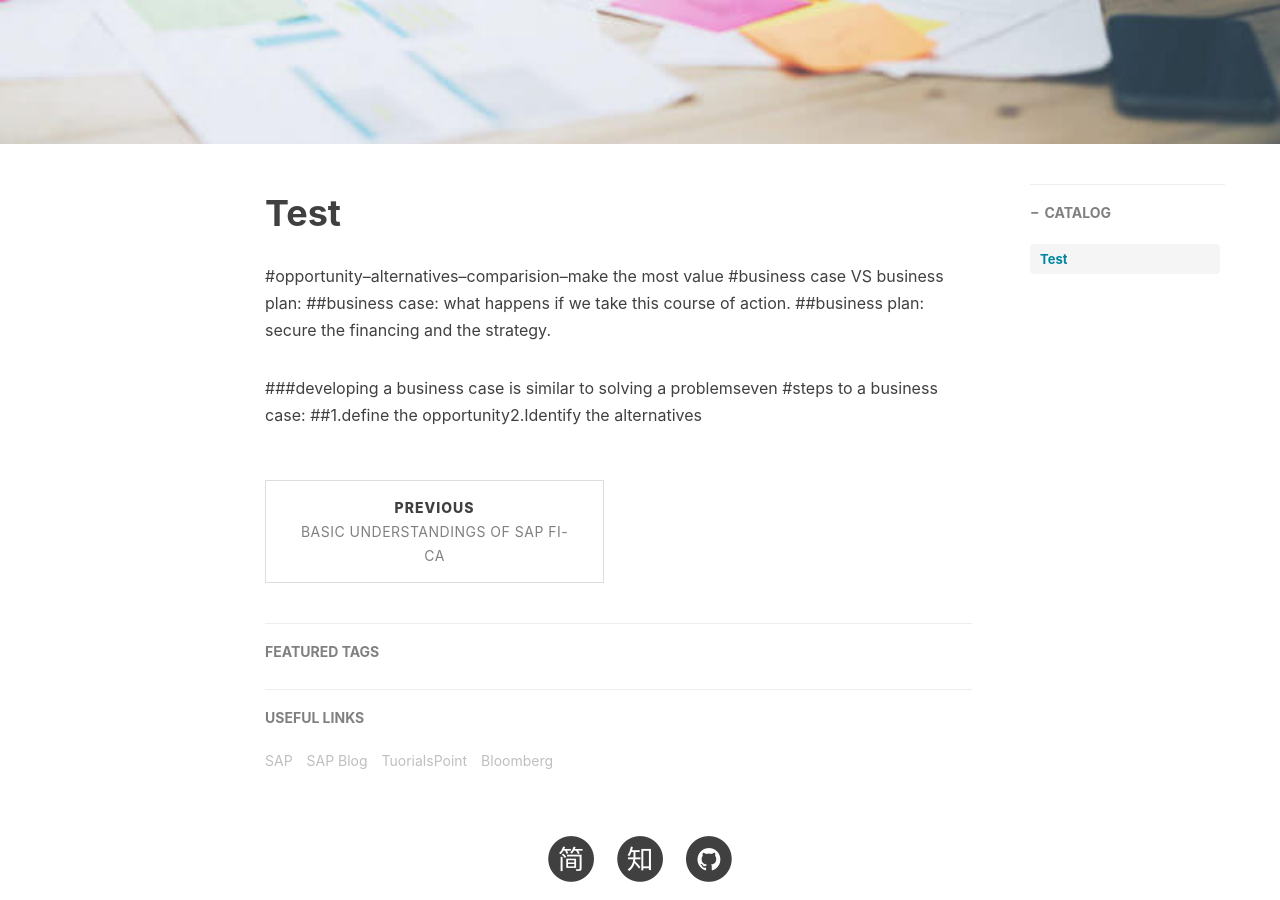
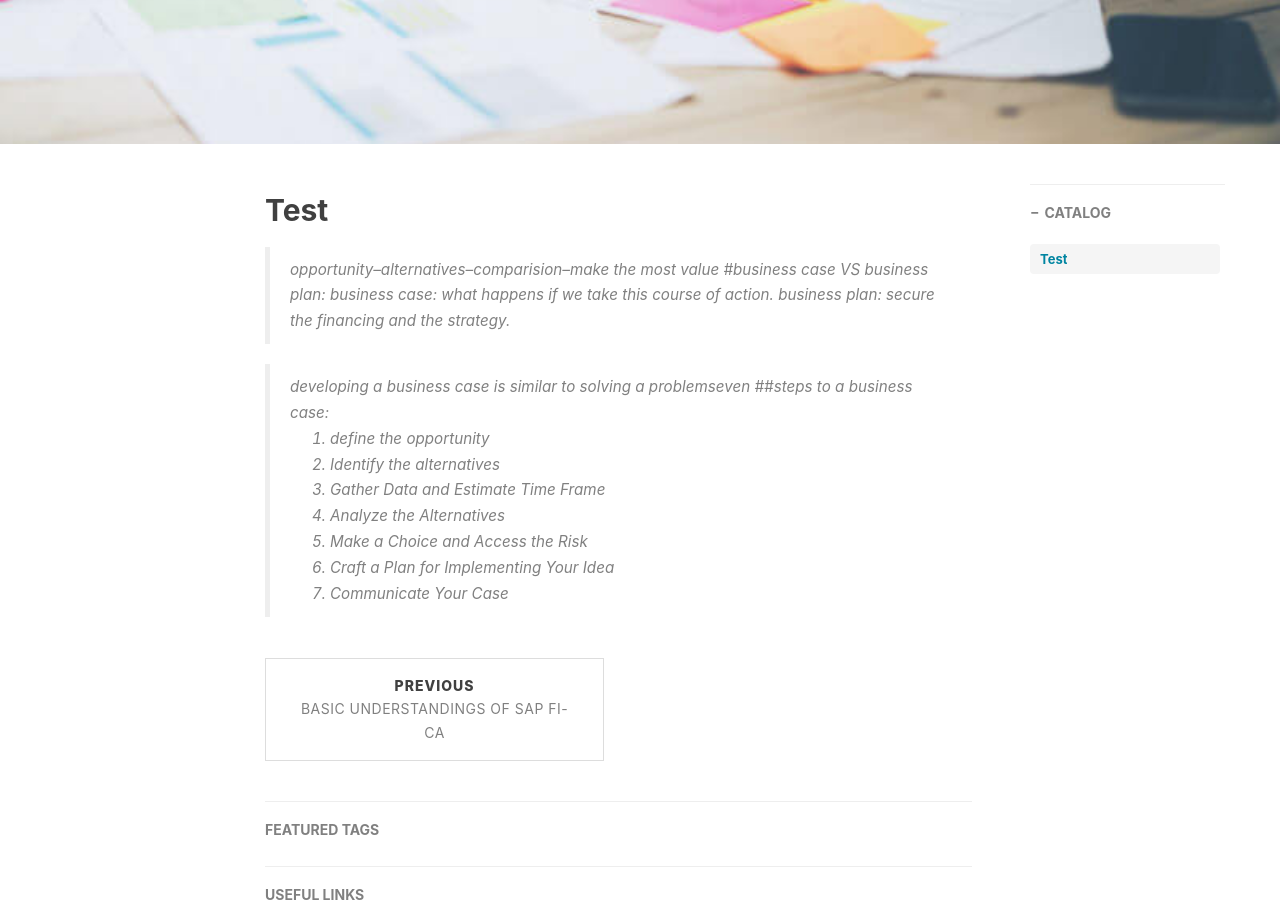
Before and after one commit to kittyworkshop/kittyworkshop.github.io, a Jekyll site: the page built from _posts/2017-10-24-test.md, in a window 1280 px wide and 900 px high, scrolled down 500 px. Built offline with Jekyll 4.4.1, drawn with Linux system fonts in a browser that asks for light colours; nearby versions of some CDN libraries; comment, search, counter and statistics services are not loaded.

Commit message:
Update 2017-10-24-test.md

```diff
--- a/_posts/2017-10-24-test.md
+++ b/_posts/2017-10-24-test.md
@@ -8,12 +8,18 @@ header-img: img/project1.jpg
 catalog: true
 tags: project
 ---
-# Test
-#opportunity--alternatives--comparision--make the most value
+## Test
+>opportunity--alternatives--comparision--make the most value
 #business case VS business plan:
-##business case: what happens if we take this course of action.
-##business plan: secure the financing and the strategy.
+>business case: what happens if we take this course of action.
+>business plan: secure the financing and the strategy.
 
-###developing a business case is similar to solving a problemseven
-#steps to a business case:
-##1.define the opportunity2.Identify the alternatives
+>developing a business case is similar to solving a problemseven
+##steps to a business case:
+>1. define the opportunity
+>2. Identify the alternatives
+>3. Gather Data and Estimate Time Frame
+>4. Analyze the Alternatives
+>5. Make a Choice and Access the Risk
+>6. Craft a Plan for Implementing Your Idea
+>7. Communicate Your Case
```
